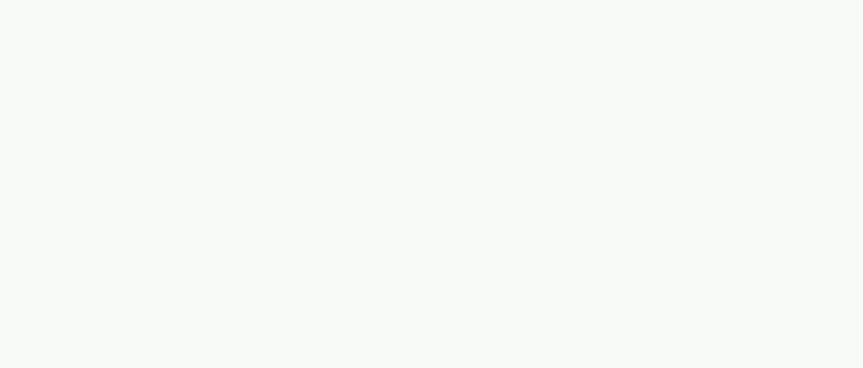
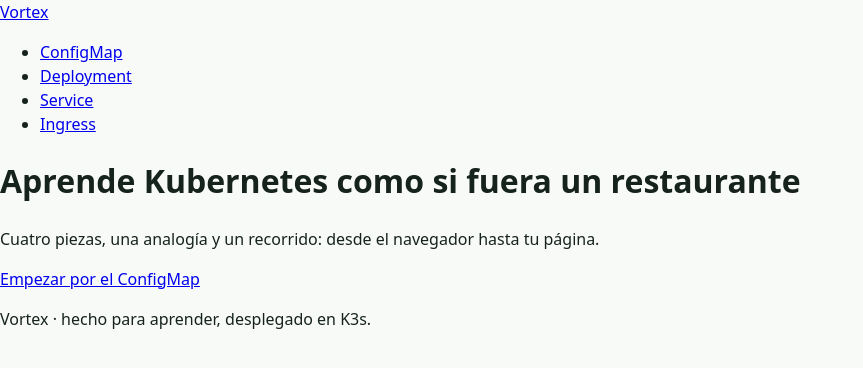
Before and after one commit to Vortex-cloud1997/vortex-web, a plain HTML site: page index.html in a window 1280 px wide. Shown: the whole page, without its empty margins (0-863 px from the left). Drawn offline with Linux system fonts and the light colour scheme.

Commit message:
feat: contenido de la portada y menu de capitulos

```diff
--- a/index.html
+++ b/index.html
@@ -14,13 +14,27 @@
 
     <a class="skip" href="#contenido">Saltar al contenido</a>
 
-    <header>
-        <nav aria-label="Principal"></nav>
+    <header class="cabecera">
+        <a class="marca" href="./">Vortex</a>
+        <nav aria-label="Principal">
+            <ul>
+                <li><a href="pages/configmap.html">ConfigMap</a></li>
+                <li><a href="pages/deployment.html">Deployment</a></li>
+                <li><a href="pages/service.html">Service</a></li>
+                <li><a href="pages/ingress.html">Ingress</a></li>
+            </ul>
+        </nav>
     </header>
 
-    <main id="contenido"></main>
+    <main id="contenido">
+        <h1>Aprende Kubernetes como si fuera un restaurante</h1>
+        <p>Cuatro piezas, una analogía y un recorrido: desde el navegador hasta tu página.</p>
+        <a class="boton" href="pages/configmap.html">Empezar por el ConfigMap</a>
+    </main>
 
-    <footer></footer>
+    <footer>
+        <p>Vortex · hecho para aprender, desplegado en K3s.</p>
+    </footer>
 
 </body>
 
```
